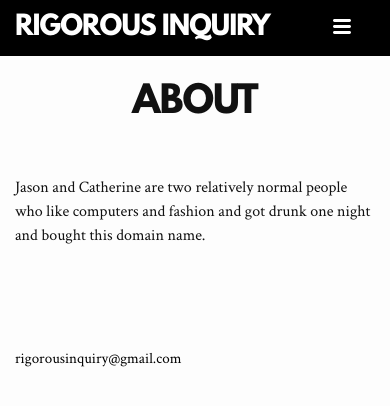
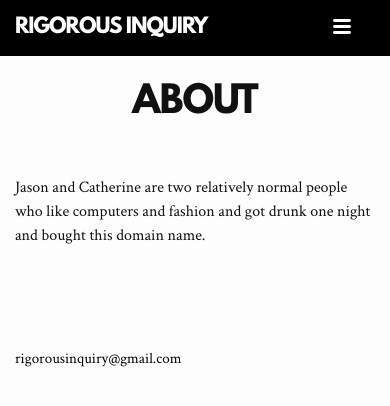
Before and after one commit to rigorousinquiry/rigorousinquiry.github.io, a Jekyll site: the page built from about.md, in a window 390 px wide. Shown: the top 406 px of the page. Built offline with Jekyll 4.4.1, drawn with Linux system fonts in a browser that asks for light colours.

Commit message:
change header font size on mobile

```diff
--- a/_sass/_layout.scss
+++ b/_sass/_layout.scss
@@ -9,6 +9,13 @@
     }
     // Positioning context for the mobile navigation icon
     position: relative;
+
+    @include media-query($on-palm) {
+        .site-title{
+            font-size: 20px;
+        }
+    }
+
 }
 
 .site-title {
@@ -76,6 +83,7 @@
                 }
             }
         }
+
 
         .trigger {
             clear: both;
```
